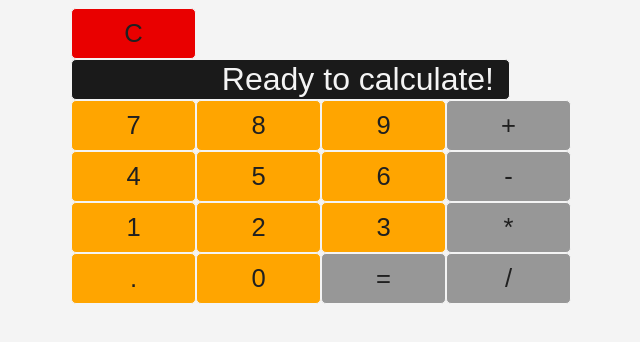
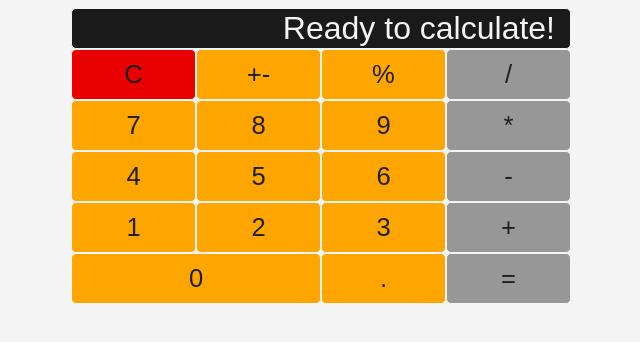
Before and after one commit to phlgr/urban-computing-machine, a website: page index.html in a window 1280 px wide. Shown: the whole page, without its empty margins (319-959 px from the left). Drawn offline with nearby package versions, Linux system fonts and the light colour scheme; files that its build step writes are made by us from their sources.

Commit message:
Changed calculator layout

```diff
--- a/index.html
+++ b/index.html
@@ -9,12 +9,17 @@
   <body class="body">
     <div class="calc__wrapper">
       <div class="calc">
+        <input type="text" class="calc__output" />
         <button class="calc__btn calc__reset">C</button>
-        <input type="text" class="calc__output" />
+        <button class="calc__btn">+-</button>
+        <button class="calc__btn">%</button>
+        <button class="calc__btn calc__special calc__divide">
+          /
+        </button>
         <button class="calc__btn calc__input">7</button>
         <button class="calc__btn calc__input">8</button>
         <button class="calc__btn calc__input">9</button>
-        <button class="calc__btn calc__special calc__add">+</button>
+        <button class="calc__btn calc__special calc__add">*</button>
         <button class="calc__btn calc__input">4</button>
         <button class="calc__btn calc__input">5</button>
         <button class="calc__btn calc__input">6</button>
@@ -25,16 +30,13 @@
         <button class="calc__btn calc__input">2</button>
         <button class="calc__btn calc__input">3</button>
         <button class="calc__btn calc__special calc__multiply">
-          *
+          +
         </button>
+        <button class="calc__btn calc__input calc__zero">0</button>
         <button class="calc__btn calc__input">.</button>
-        <button class="calc__btn calc__input calc__zero">0</button>
 
         <button class="calc__btn calc__equal">
           =
-        </button>
-        <button class="calc__btn calc__special calc__divide">
-          /
         </button>
       </div>
     </div>
--- a/src/styles/components/_calculator.scss
+++ b/src/styles/components/_calculator.scss
@@ -10,7 +10,7 @@
   max-width: 500px;
 }
 .calc__output {
-  flex-basis: 75%;
+  flex-basis: 100%;
   background-color: rgb(26, 26, 26);
   color: var.$bg-light;
   border: 1px solid;
```
